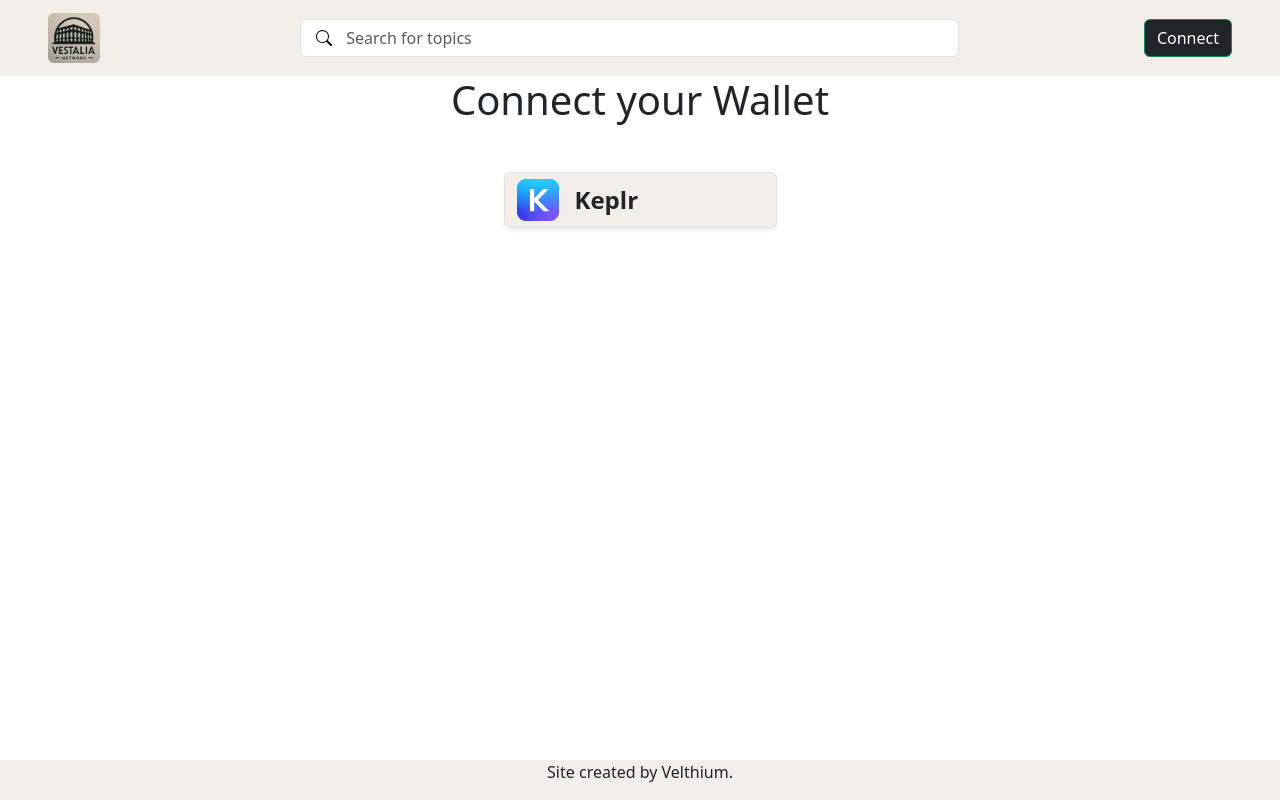
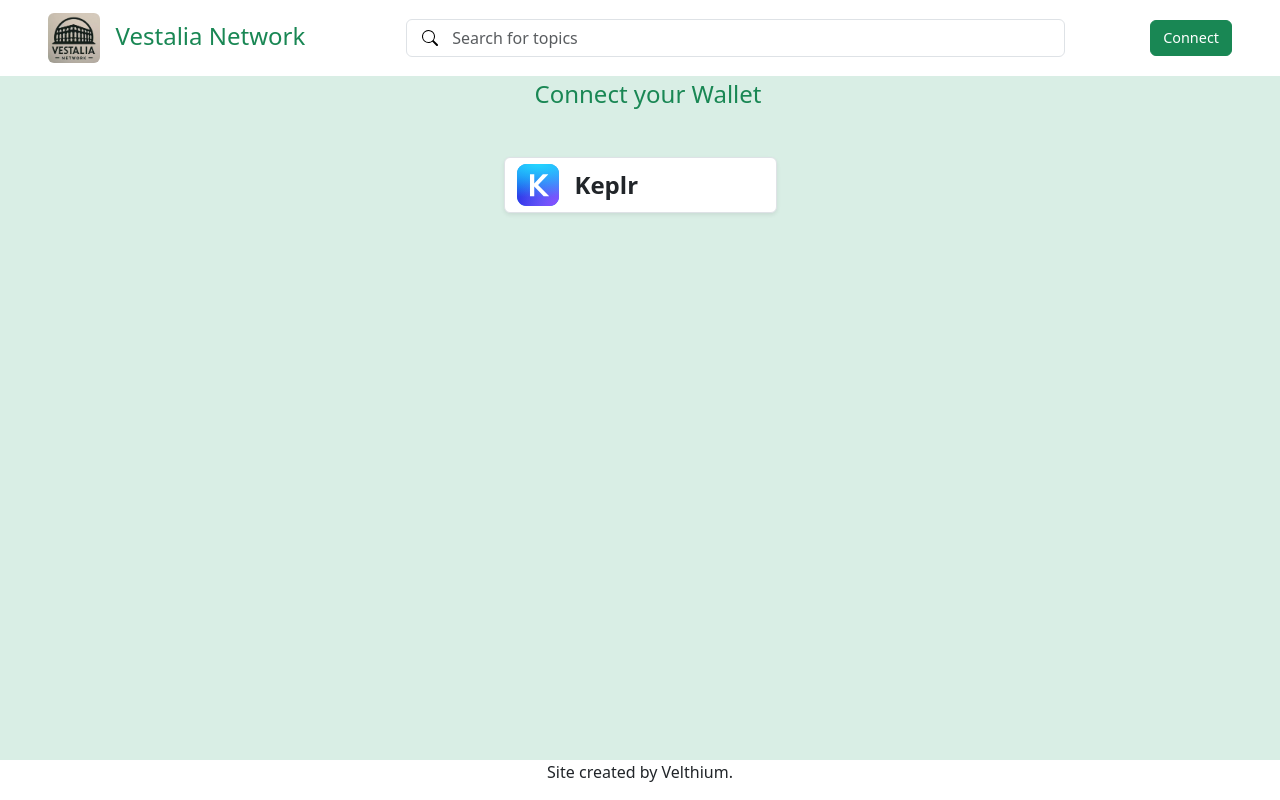
Before and after one commit to velthium/vestalia-frontend, a React (Vite) app: page /auth in a window 1280 px wide. Built offline with nearby package versions, Linux system fonts and the light colour scheme.

Commit message:
Design improvement
- Color change
- Set website title in the header
-

```diff
--- a/src/App.jsx
+++ b/src/App.jsx
@@ -19,7 +19,7 @@
       <BrowserRouter>
           <AuthProvider>
               <Header />
-                <div className="App container">
+                <main className="App container">
                   <Routes>
                       <Route path="/" element={<Home />} />
                       <Route path="/auth" element={<Auth />} />
@@ -32,7 +32,7 @@
                       <Route path="/community/:communityid/:communityname/:postid" element={<ReadPost />} />
                       <Route path="/community/:communityid/:communityname/create-post" element={<CreatePost />} />
                   </Routes>
-                </div>
+                </main>
               <Footer />
           </AuthProvider>
       </BrowserRouter>
--- a/src/components/Design/Footer.jsx
+++ b/src/components/Design/Footer.jsx
@@ -2,7 +2,7 @@
 
 function Footer() {
     return(
-        <footer>
+        <footer className="bg-white">
             <p>Site created by Velthium.</p>
         </footer>
     )
--- a/src/components/Design/Header.jsx
+++ b/src/components/Design/Header.jsx
@@ -1,3 +1,4 @@
+import PageTitle from "@/components/Design/PageTitle";
 import logo from "@/assets/images/VestaliaLogo.webp";
 import React, { useState, useEffect } from 'react';
 import { useAuth } from '@/context/Auth';
@@ -20,11 +21,13 @@
   }, [authData]);
 
   return (
-    <header>
+    <header className="bg-white">
       <nav className="mx-5 navbar navbar-expand-lg navbar-light d-flex justify-content-between">
         <Link to="/" className="navbar-brand d-flex align-items-center">
           <img className="rounded" src={logo} alt="Vestalia Logo" id="vestalia-logo" />
+          <PageTitle title="Vestalia Network" />
         </Link>
+
 
         <button className="navbar-toggler" type="button" data-bs-toggle="collapse" data-bs-target="#navbarNavAltMarkup" aria-controls="navbarNavAltMarkup" aria-expanded="false" aria-label="Toggle navigation">
           <span className="navbar-toggler-icon"></span>
@@ -50,7 +53,7 @@
             </li>
           ) : (
             <li className="nav-item">
-              <Link className="btn btn-success bg-dark" to="/auth">Connect</Link>
+              <Link className="btn btn-success bg-green h7" to="/auth">Connect</Link>
             </li>
           )}
         </ul>
--- a/src/components/Design/PageTitle.jsx
+++ b/src/components/Design/PageTitle.jsx
@@ -2,7 +2,7 @@
 
 function PageTitle(props) {
     return (
-        <h1 className="mb-5">{props.title}</h1>
+        <h1 className="ms-3 h4 mt-1 text-success">{props.title}</h1>
     )
 }
 
--- a/src/index.scss
+++ b/src/index.scss
@@ -1,25 +1,17 @@
 @import 'bootstrap/scss/bootstrap';
 
-$sand_color: #F2EFEA;
+$light-green: #D9EEE5;
 
-.bg-sand {
-  background-color: #F2EFEA;
-}
-
-.custom-btn:hover {
-  background-color: #F2EFEA;
-}
-
-header {
-  background-color: $sand_color;
+.custom-btn:hover, .custom-btn, body {
+  background-color: $light-green;
 }
 
 footer {
+  text-align: center;
   position: fixed;
   width: 100%;
   bottom: 0;
-  left: 0;background-color: $sand_color;
-  text-align: center;
+  left: 0;
 }
 
 #vestalia-logo {
@@ -36,3 +28,11 @@
   background-position: 15px;
   padding-left: 45px;
 }
+
+.h7 {
+  font-size: 0.9rem;
+}
+
+.h8 {
+  font-size: 0.8rem;
+}
--- a/src/pages/Auth.jsx
+++ b/src/pages/Auth.jsx
@@ -15,7 +15,7 @@
     return (
         <div className="container">
             <PageTitle title="Connect your Wallet" />
-            <button type="button" className="btn bg-sand border shadow-sm w-25 m-auto d-flex" onClick={handleClick}>
+            <button type="button" className="btn bg-white border shadow-sm w-25 mx-auto my-5 d-flex" onClick={handleClick}>
                 <img src={KeplrLogo} alt="" />
                 <p className="fw-semibold fs-4 my-auto ms-3">Keplr</p>
             </button>
--- a/src/pages/Community.jsx
+++ b/src/pages/Community.jsx
@@ -74,9 +74,9 @@
             )}
         <article>
         {posts.map((post, index) => (
-            <div key={index} className="my-3 py-3 border bg-sand">
+            <div key={index} className="my-3 py-3 border bg-white px-2">
                 <a className="text-decoration-none text-dark" href={`/community/${post.subspace_section.id}/${post.subspace_section.name.replace(/\s/g, '')}/${post.id}`}>
-                    <h3 className="text-start p-2">{ post.text }</h3>
+                    <h2 className="text-start h7 text-black">{post.text}</h2>
                 </a>
             </div>
         ))}
--- a/src/pages/Home.jsx
+++ b/src/pages/Home.jsx
@@ -1,4 +1,3 @@
-import PageTitle from "@/components/Design/PageTitle";
 import React, { useState, useEffect } from "react";
 
 function HomePage() {
@@ -58,14 +57,12 @@
 
   return (
     <div className="container">
-      <PageTitle title="Vestalia Network" />
-
       <article className="d-flex overflow-x-scroll">
         {communities.map((community, index) => (
-          <div key={index} className="card w-25 m-2 flex-shrink-0">
+          <div key={index} className="card m-2 flex-shrink-0">
             <a className="text-decoration-none" href={`/community/${community.id}/${community.name.replace(/\s/g, '')}`}>
-              <div className="card-body">
-                <h5 className="card-title">{community.name}</h5>
+              <div className="card-body py-1">
+                <h1 className="h7 card-title text-success">{community.name}</h1>
               </div>
             </a>
           </div>
@@ -73,10 +70,10 @@
       </article>
       <article>
           {posts.map((post, index) => (
-              <div key={index} className="my-3 border bg-sand text-start p-2">
-                  <a className="text-decoration-none text-dark" href={`/community/${post.subspace_section.id}/${post.subspace_section.name.replace(/\s/g, '')}/${post.id}`}>
-                    <p>{post.subspace_section.name}</p>
-                    <h5>{post.text}</h5>
+              <div key={index} className="my-2 border bg-white text-start px-2">
+                  <a className="text-decoration-none text-success" href={`/community/${post.subspace_section.id}/${post.subspace_section.name.replace(/\s/g, '')}/${post.id}`}>
+                    <p className="h8 my-1">{post.subspace_section.name}</p>
+                    <h2 className="h7 text-black">{post.text}</h2>
                   </a>
               </div>
           ))}
--- a/src/pages/Keplr.jsx
+++ b/src/pages/Keplr.jsx
@@ -53,7 +53,7 @@
       <div className="container">
           <PageTitle title="Keplr Wallet" />
           <div className="d-grid gap-5">
-            <button type="button" className="btn bg-sand custom-btn w-25 m-auto p-4" onClick={handleClickKeplr}>
+            <button type="button" className="btn bg-white custom-btn w-25 mx-auto my-5 p-4" onClick={handleClickKeplr}>
               <img className="m-3" src={KeplrLogo} alt="" height="122" width="163" />
               <p className="m-auto w-75 bg-purple text-dark rounded py-2">Connect</p>
             </button>
--- a/src/pages/MyPosts.jsx
+++ b/src/pages/MyPosts.jsx
@@ -61,10 +61,10 @@
   return (
     <div>
       <h1>My posts</h1>
-      <ul className='list-unstyled'>
+      <ul className="list-unstyled">
         {subspaces.map((post) => (
-            <li key={post.id} className='m-1 border border-3 p-2 text-start'>
-              <a href={`/edit-post/${post.id}`}>
+            <li key={post.id} className="m-1 border border-3 p-2 text-start bg-white">
+              <a className="text-decoration-none" href={`/edit-post/${post.id}`}>
                 <strong>{post.text}</strong>
               </a>
             </li>
```
